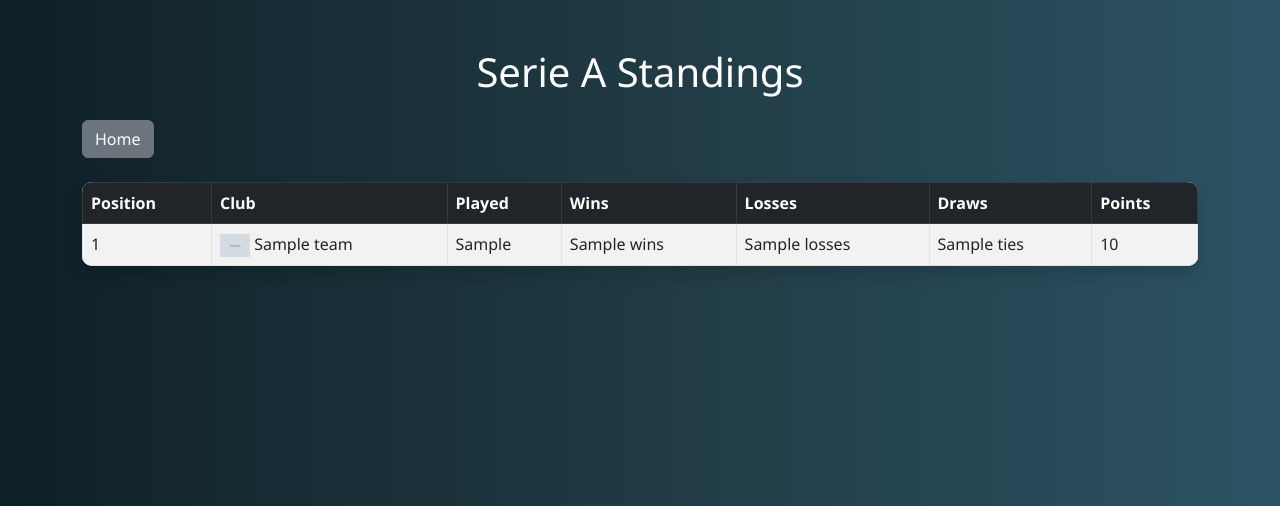
After one commit to iniraply/UAS_IAP, a Flask app: page /seriea in a window 1280 px wide. The commit adds this page. Shown: the top 506 px of the page. Run offline with Flask 3, Linux system fonts and the light colour scheme; grey boxes marked "Sample" are stand-in pictures; a database or web service that is not in the repository returns one stand-in record (values such as "Sample title"); data that the repository does not hold is empty.

Commit message:
menambahkan klasemen liga itali dengan API Serie A Standings

```diff
--- a/app.py
+++ b/app.py
@@ -32,5 +32,17 @@
     klasemen = response.json()
     return render_template('laliga.html', klasemen=klasemen)
 
+# Klasemen Serie A
+@app.route('/seriea')
+def serie_a():
+    url = "https://serie-a-standings.p.rapidapi.com/"
+    headers = {
+        "x-rapidapi-key": "ac2de6ff01msha261f7c9809c707p1f525djsnba0b4eb55c92",
+        "x-rapidapi-host": "serie-a-standings.p.rapidapi.com"
+    }
+    response = requests.get(url, headers=headers)
+    klasemen = response.json()
+    return render_template('seriea.html', klasemen=klasemen)
+
 if __name__ == '__main__':
     app.run(debug=True)
--- a/templates/home.html
+++ b/templates/home.html
@@ -21,6 +21,7 @@
       <nav>
         <a href="/premierleague">Premier League</a>
         <a href="/laliga">LALIGA</a>
+        <a href="/seriea">Serie A</a>
       </nav>
     </header>
 
--- /dev/null
+++ b/templates/seriea.html
@@ -0,0 +1,52 @@
+<!DOCTYPE html>
+<html lang="en">
+  <head>
+    <meta charset="UTF-8" />
+    <title>Serie A Standings</title>
+    <link
+      href="https://cdn.jsdelivr.net/npm/bootstrap@5.3.0/dist/css/bootstrap.min.css"
+      rel="stylesheet"
+    />
+    <link
+      rel="stylesheet"
+      href="{{ url_for('static', filename='style.css') }}"
+    />
+  </head>
+  <body>
+    <div class="container mt-5">
+      <h1 class="mb-4 text-center">Serie A Standings</h1>
+      <div class="text-left mb-4">
+        <a href="/" class="btn btn-secondary">Home</a>
+      </div>
+      <table class="table table-bordered table-striped shadow">
+        <thead class="table-dark">
+          <tr>
+            <th>Position</th>
+            <th>Club</th>
+            <th>Played</th>
+            <th>Wins</th>
+            <th>Losses</th>
+            <th>Draws</th>
+            <th>Points</th>
+          </tr>
+        </thead>
+        <tbody>
+          {% for i in klasemen %}
+          <tr>
+            <td>{{ i.stats.rank }}</td>
+            <td>
+              <img src="{{ i.team.logo }}" alt="logo" width="30" /> {{
+              i.team.name }}
+            </td>
+            <td>{{ i.stats.gamesPlayed }}</td>
+            <td>{{ i.stats.wins }}</td>
+            <td>{{ i.stats.losses }}</td>
+            <td>{{ i.stats.ties }}</td>
+            <td>{{ i.stats.points }}</td>
+          </tr>
+          {% endfor %}
+        </tbody>
+      </table>
+    </div>
+  </body>
+</html>
```
